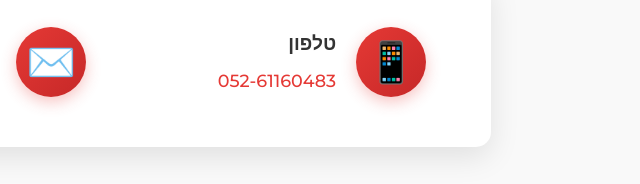
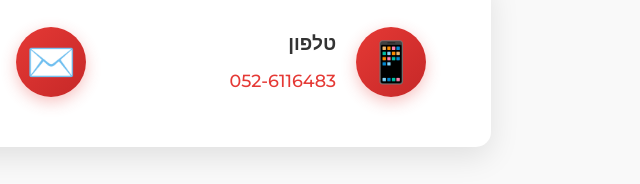
Before and after one commit to NesyBohbot/Architecture, a plain HTML site: page index.html in a window 1280 px wide. Shown: the part 1511-1695 px from the top of the page, 549-1189 px from the left. Drawn offline with Linux system fonts and the light colour scheme.

Commit message:
Update index.html

```diff
--- a/index.html
+++ b/index.html
@@ -499,7 +499,7 @@
                     <div class="contact-icon">📱</div>
                     <div class="contact-details">
                         <h3 data-key="contact-phone">טלפון</h3>
-                        <a href="tel:052-61160483" class="contact-link">052-61160483</a>
+                        <a href="tel:052-61160483" class="contact-link">052-6116483</a>
                     </div>
                 </div>
                 <div class="contact-item">
```
